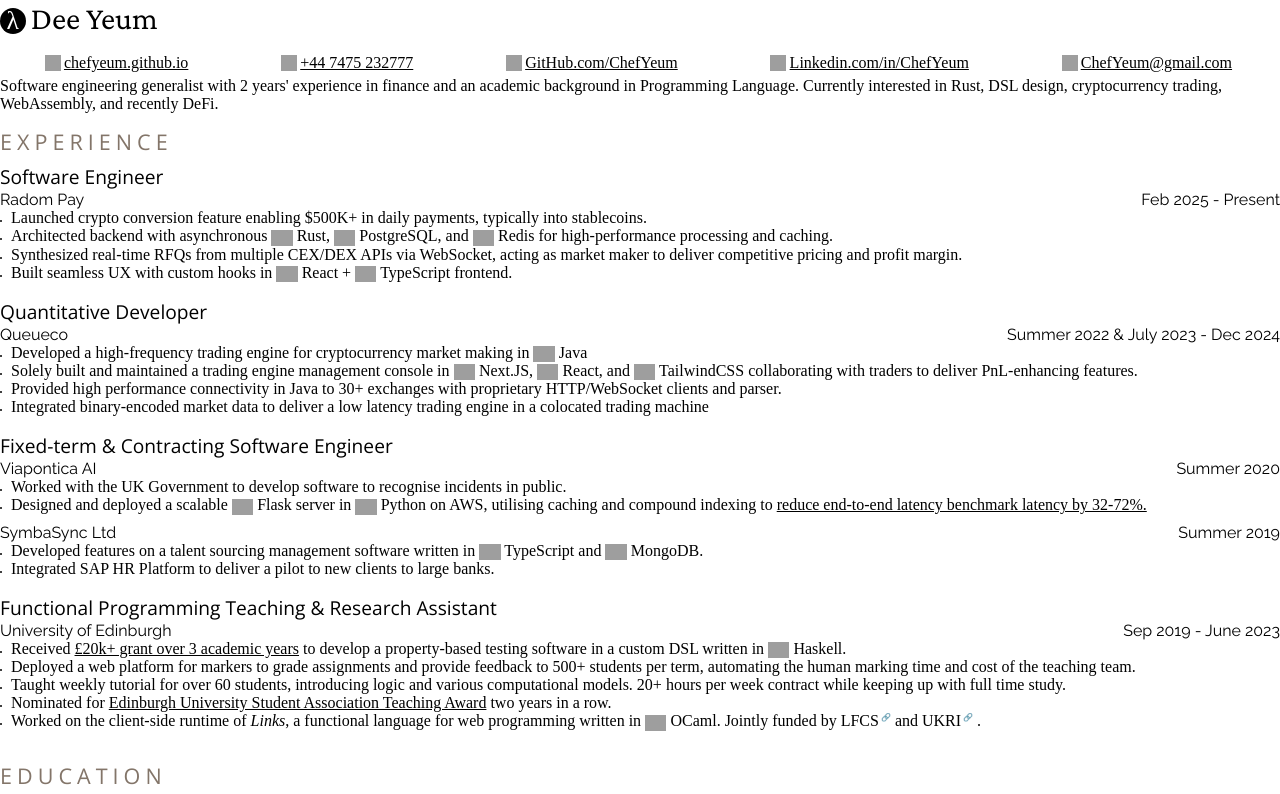
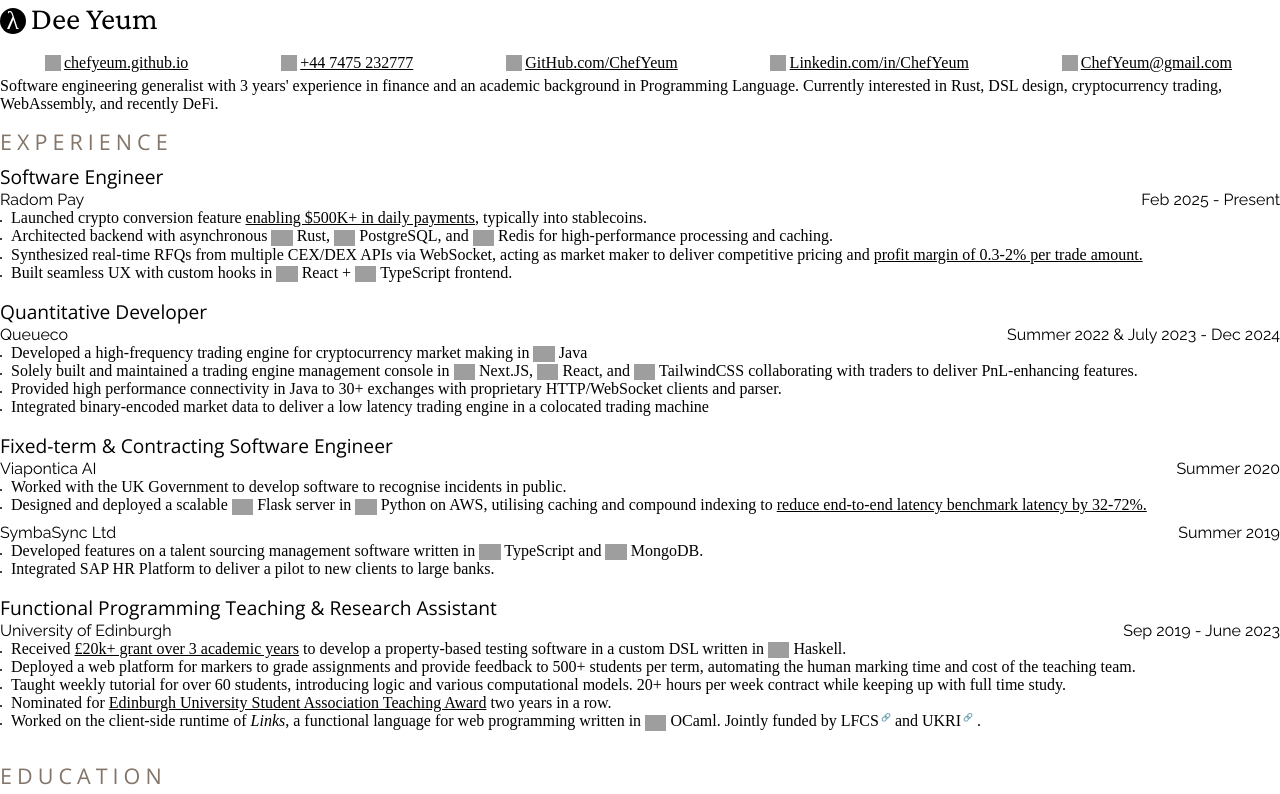
Before and after one commit to ChefYeum/chefyeum.github.io, a Gatsby site: page /cv-print in a window 1280 px wide. Shown: the top 794 px of the page. Built offline with nearby package versions, Linux system fonts and the light colour scheme; Gatsby itself is replaced by a stand-in of ours; grey boxes are pictures that could not be loaded.

Commit message:
Update description

```diff
--- a/src/components/Resume/ResumeContent.tsx
+++ b/src/components/Resume/ResumeContent.tsx
@@ -12,9 +12,9 @@ const ResumeContent = () => (
       <Section title="Experience">
         <SubSection title="Software Engineer">
           <SubSubSection leftSub="Radom Pay" rightSub="Feb 2025 - Present">
-            <li>Launched crypto conversion feature enabling $500K+ in daily payments, typically into stablecoins.</li>
+            <li>Launched crypto conversion feature <u>enabling $500K+ in daily payments</u>, typically into stablecoins.</li>
             <li>Architected backend with asynchronous <Badge name='Rust' />, <Badge name='PostgreSQL' />, and <Badge name='Redis' /> for high-performance processing and caching.</li>
-            <li>Synthesized real-time RFQs from multiple CEX/DEX APIs via WebSocket, acting as market maker to deliver competitive pricing and profit margin.</li>
+            <li>Synthesized real-time RFQs from multiple CEX/DEX APIs via WebSocket, acting as market maker to deliver competitive pricing and <u>profit margin of 0.3-2% per trade amount.</u></li>
             <li>Built seamless UX with custom hooks in {<Badge name='React' />} + {<Badge name='TypeScript' />} frontend.</li>
           </SubSubSection>
         </SubSection>
--- a/src/pages/cv-print.tsx
+++ b/src/pages/cv-print.tsx
@@ -15,7 +15,7 @@ export default () => (
     <ResumeLogoBar />
 
     <div css={{marginTop: '.3em'}}>
-      Software engineering generalist with 2 years' experience in finance and an academic background in Programming Language. Currently interested in Rust, DSL design, cryptocurrency trading, WebAssembly, and recently DeFi.
+      Software engineering generalist with 3 years' experience in finance and an academic background in Programming Language. Currently interested in Rust, DSL design, cryptocurrency trading, WebAssembly, and recently DeFi.
     </div>
 
     <div css={{
```
